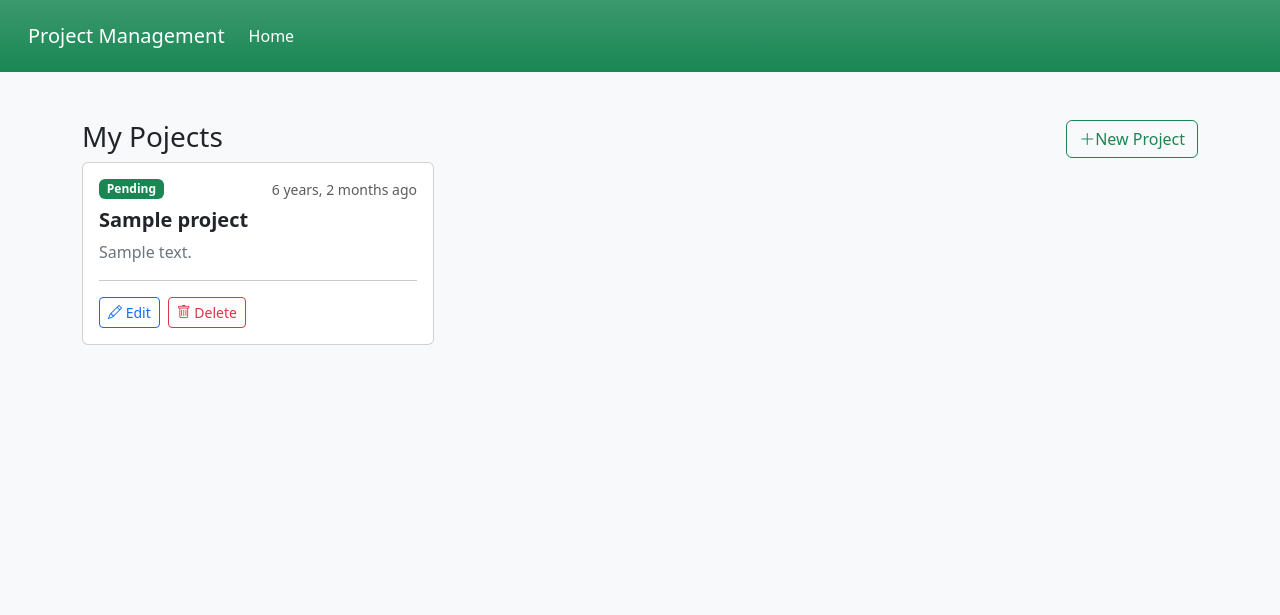
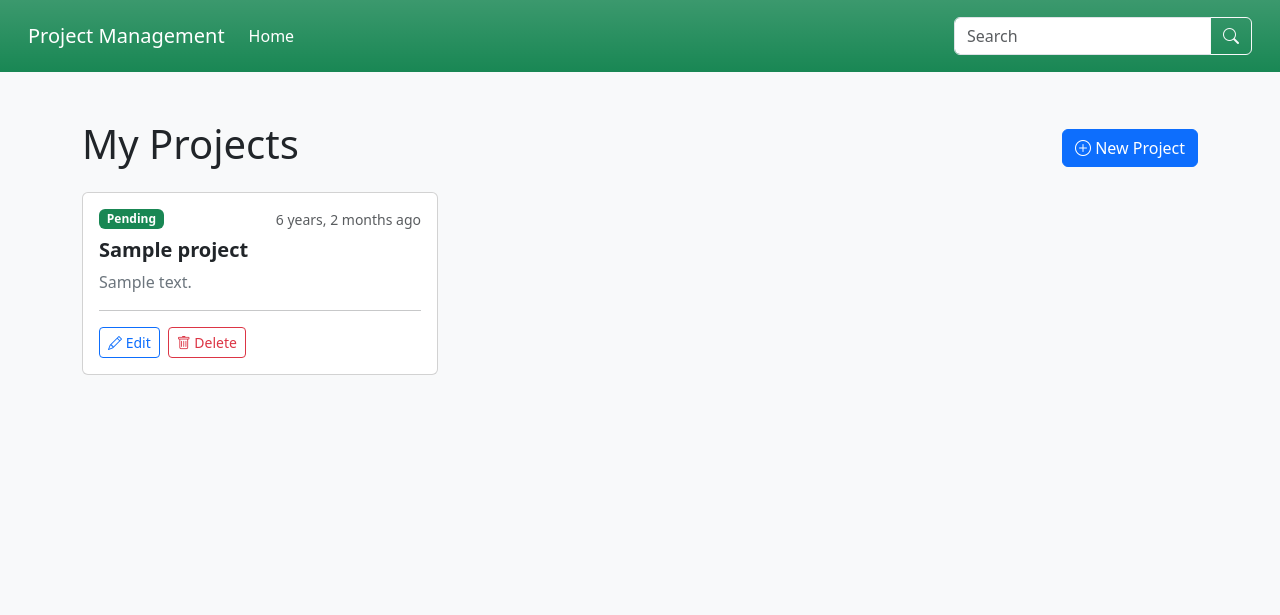
Before and after one commit to osama91pp/django-project_manager, a Django app: page / in a window 1280 px wide. Shown: the top 615 px of the page. Run offline with Django 5.2, Linux system fonts and the light colour scheme; tables that the repository leaves empty hold one stand-in row (values such as "Sample post").

Commit message:
Search and Pajination

```diff
--- a/projects/templates/partial/header.html
+++ b/projects/templates/partial/header.html
@@ -11,6 +11,15 @@
           <a class="nav-link active" aria-current="page" href="{% url 'project_list' %}">{% trans "Home" %}</a>
         </li>
       </ul>
+      <form class="d-flex ms-auto" method="get" action="{% url 'project_list' %}">
+        {% csrf_token %}
+        <div class="input-group">
+          <input class="form-control" type="text" name="q" placeholder="{% trans 'Search' %}" value="{{ request.GET.q }}">
+          <button class="btn btn-outline-light" type="submit">
+            <i class="bi bi-search"></i>
+          </button>
+        </div>
+      </form>
     </div>
   </div>
 </nav>
--- a/projects/templates/project/list.html
+++ b/projects/templates/project/list.html
@@ -2,17 +2,18 @@
 {% load i18n %}
 {% load humanize %}
 {% block content %}
-    <div class="d-flex">
-        <h3 class="me-auto">{% trans "My Pojects" %}</h3>
-        <div>
-            <a href="{% url 'project_create' %}" class="btn btn-outline-success">
-                <i class="bi bi-plus-lg"></i>{% trans "New Project" %}
+    <div class="d-flex justify-content-between align-items-center mb-3">
+        <h1>{% trans "My Projects" %}</h1>
+        <a href="{% url 'project_create' %}">
+            <button class="btn btn-primary">
+                <i class="bi bi-plus-circle"></i> {% trans "New Project" %}
+            </button>
         </a>
     </div>
-    </div>
-
+    <div class="row row-cols-1 row-cols-md-3 g-4">
         {% for project in object_list %}
-        <div class="card" style="width: 22rem;">
+            <div class="col">
+                <div class="card">
                     <div class="card-body">
                         <div class="d-flex justify-content-between align-items-start mb-2">
                             <span class="badge bg-success">
@@ -45,15 +46,80 @@
                         </div>
                     </div>
                 </div>
+            </div>
         {% empty %}
-        <div class="alert alert-warning" role="alert">
-            <h4 class="alert-heading">{% trans "No projects found" %} &#128546;</h4>
-            <p>You don't have any projects yet. Click the button below to create a new one.</p>
+            <div class="alert alert-warning text-center" role="alert">
+                <h4 class="alert-heading">{% trans "There is no project to show" %}<p> &#128546; </p></h4>
                 <a href="{% url 'project_create' %}" class="btn btn-primary">Create New Project</a>
             </div>
         {% endfor %}
-
-
-
-
+        {% if page_obj.pajinator.count > 0 %}
+            <div class="de-flex justify-content-center bd-highlight mb-3">
+                <nav>
+                    <ul class="pagination">
+                        {% if page_obj.has_previous %}
+                            <li class="page-item">
+                                <a class="page-link" href="?page={{ page_obj.previous_page_number }}">
+                                    {% trans "Previous" %}
+                                </a>
+                            </li>
+                            {% else %}
+                            <li class="page-item disabled">
+                                <a class="page-link" href="#">
+                                    {% trans "Previous" %}
+                                </a>
+                            </li>
+                        {% endif %}
+                        {% if page_obj.has_next %}
+                            <li class="page-item">
+                                <a class="page-link" href="?page={{ page_obj.next_page_number }}">
+                                    {% trans "Next" %}
+                                </a>
+                            </li>
+                            {% else %}
+                            <li class="page-item disabled">
+                                <a class="page-link" href="#">
+                                    {% trans "Next" %}
+                                </a>
+                            </li>
+                        {% endif %}
+                    </ul>
+                </nav>
+            </div>
+        {% endif %}
+    </div>
+{% if page_obj.has_previous or page_obj.has_next %}
+    <div class="d-flex justify-content-center bd-highlight mb-3">
+        <nav>
+            <ul class="pagination">
+                {% if page_obj.has_previous %}
+                    <li class="page-item">
+                        <a class="page-link" href="?page={{ page_obj.previous_page_number }}">
+                            {% trans "Previous" %}
+                        </a>
+                    </li>
+                {% else %}
+                    <li class="page-item disabled">
+                        <a class="page-link" href="#">
+                            {% trans "Previous" %}
+                        </a>
+                    </li>
+                {% endif %}
+                {% if page_obj.has_next %}
+                    <li class="page-item">
+                        <a class="page-link" href="?page={{ page_obj.next_page_number }}">
+                            {% trans "Next" %}
+                        </a>
+                    </li>
+                {% else %}
+                    <li class="page-item disabled">
+                        <a class="page-link" href="#">
+                            {% trans "Next" %}
+                        </a>
+                    </li>
+                {% endif %}
+            </ul>
+        </nav>
+    </div>
+{% endif %}
 {% endblock content %}
--- a/projects/views.py
+++ b/projects/views.py
@@ -9,6 +9,16 @@ from . import forms
 class ProjectListView (ListView):
     model = models. Project
     template_name = 'project/list.html'
+    paginate_by = 6
+
+    def get_queryset(self):
+        query_set = super().get_queryset()
+        where = {}
+        q = self. request. GET. get ('q', None)
+        if q:
+            where ['title__icontains'] = q
+        return query_set. filter (**where)
+
 
 
 class ProjectCreateView (CreateView):
--- a/projects_management/urls.py
+++ b/projects_management/urls.py
@@ -16,8 +16,10 @@ Including another URLconf
 """
 from django.contrib import admin
 from django.urls import path, include
+import debug_toolbar
 
 urlpatterns = [
+    path('__debug__/', include(debug_toolbar.urls)),
     path('admin/', admin.site.urls),
     path ('', include ('projects.urls')),
 ]
```
Also changed, not shown: projects_management/settings.py (+13 -0 lines), 2 other files. Lines whose indentation alone changed are shown as unchanged.
